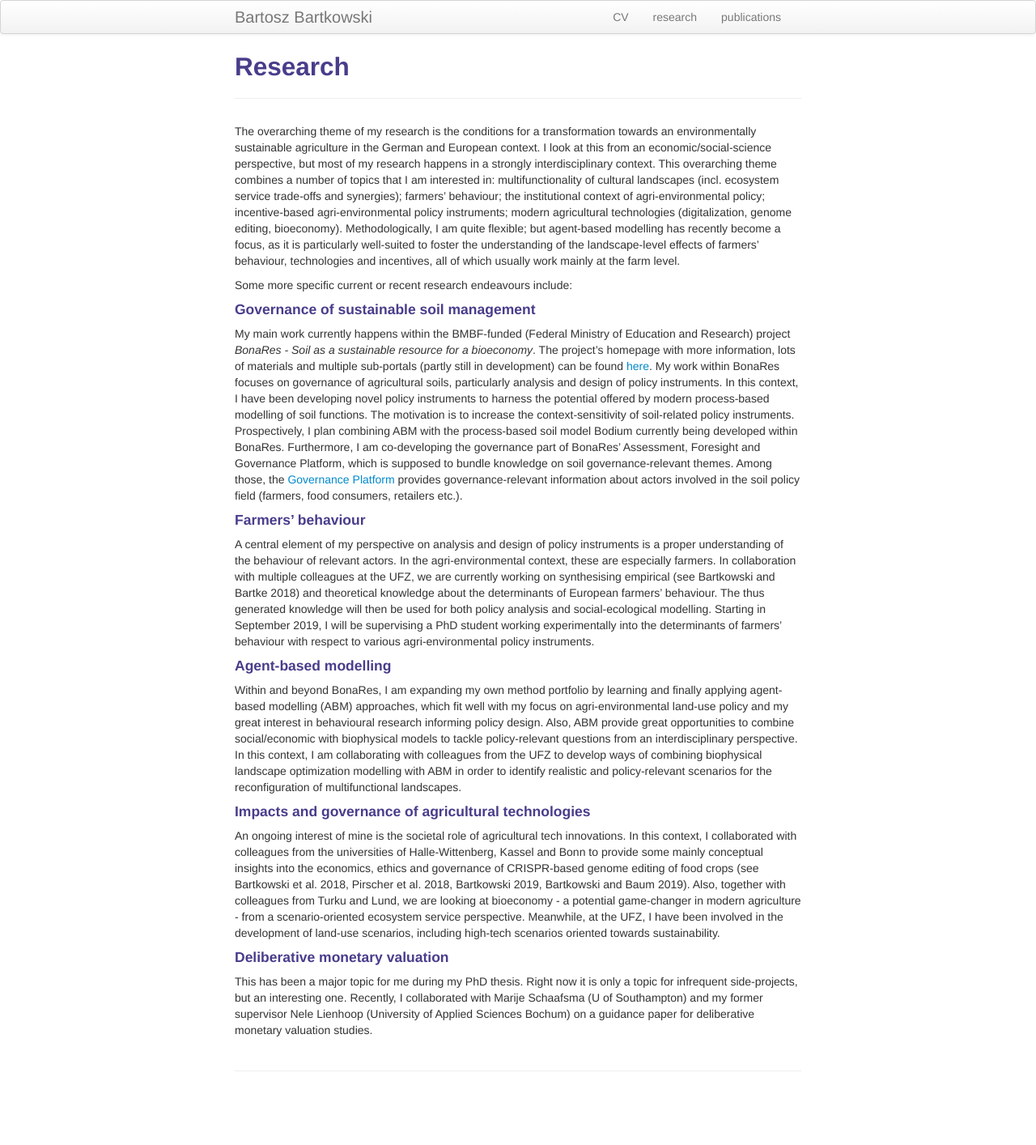
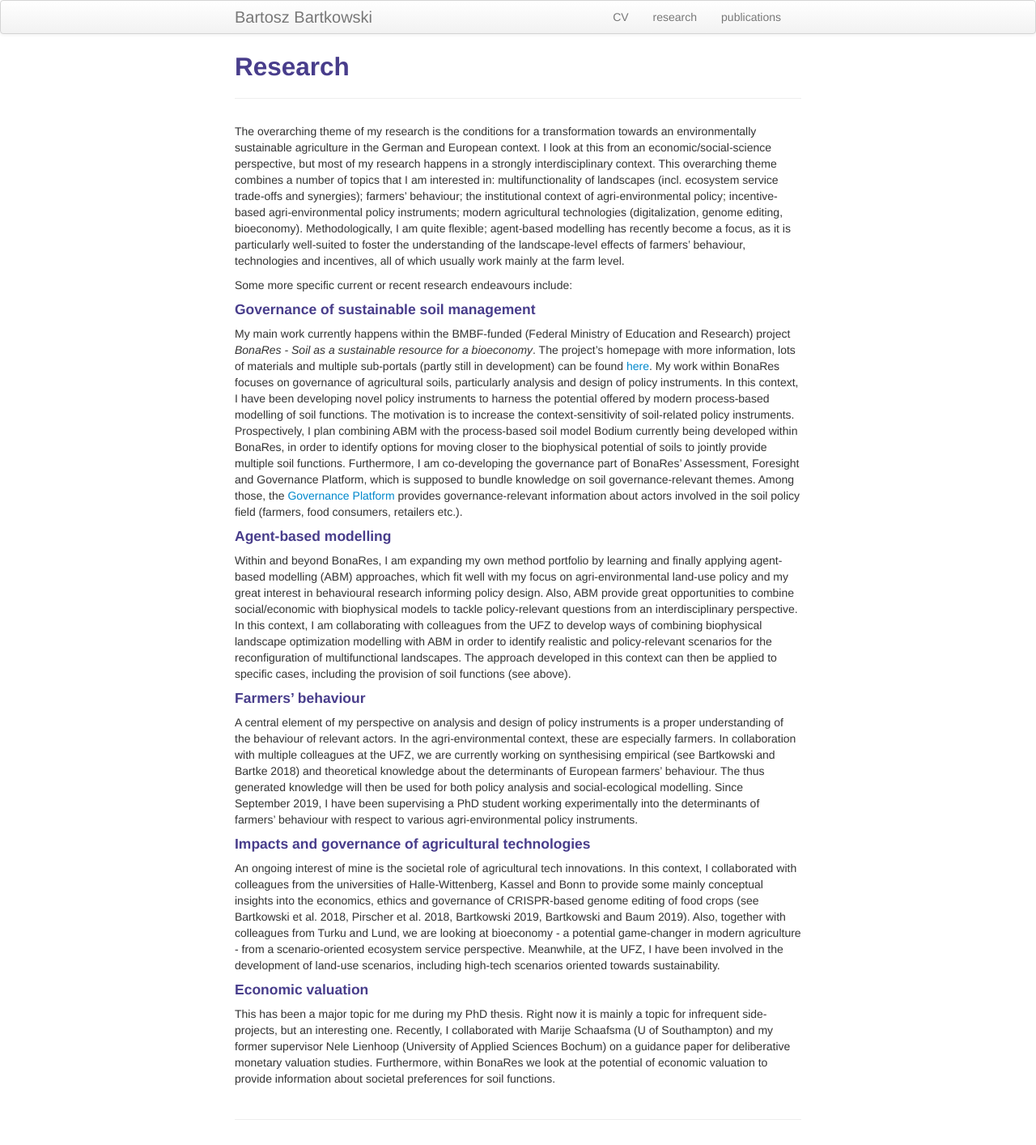
Before and after one commit to BartoszBartk/BartoszBartk.github.io, a Jekyll site: the page built from pages/research.md, in a window 1280 px wide. Shown: the whole page at 81% size. Built offline with Jekyll 4.4.1, drawn with Linux system fonts in a browser that asks for light colours; before the commit the page ends 1354 px from its top, so only the background shows below that.

Commit message:
some updates

```diff
--- a/pages/research.md
+++ b/pages/research.md
@@ -4,24 +4,24 @@ title: Research
 description: Current research activities
 ---
 
-The overarching theme of my research is the conditions for a transformation towards an environmentally sustainable agriculture in the German and European context. I look at this from an economic/social-science perspective, but most of my research happens in a strongly interdisciplinary context. This overarching theme combines a number of topics that I am interested in: multifunctionality of cultural landscapes (incl. ecosystem service trade-offs and synergies); farmers' behaviour; the institutional context of agri-environmental policy; incentive-based agri-environmental policy instruments; modern agricultural technologies (digitalization, genome editing, bioeconomy). Methodologically, I am quite flexible; but agent-based modelling has recently become a focus, as it is particularly well-suited to foster the understanding of the landscape-level effects of farmers' behaviour, technologies and incentives, all of which usually work mainly at the farm level.
+The overarching theme of my research is the conditions for a transformation towards an environmentally sustainable agriculture in the German and European context. I look at this from an economic/social-science perspective, but most of my research happens in a strongly interdisciplinary context. This overarching theme combines a number of topics that I am interested in: multifunctionality of landscapes (incl. ecosystem service trade-offs and synergies); farmers' behaviour; the institutional context of agri-environmental policy; incentive-based agri-environmental policy instruments; modern agricultural technologies (digitalization, genome editing, bioeconomy). Methodologically, I am quite flexible; agent-based modelling has recently become a focus, as it is particularly well-suited to foster the understanding of the landscape-level effects of farmers' behaviour, technologies and incentives, all of which usually work mainly at the farm level.
 
 Some more specific current or recent research endeavours include:
 
 #### Governance of sustainable soil management
-My main work currently happens within the BMBF-funded (Federal Ministry of Education and Research) project <i>BonaRes - Soil as a sustainable resource for a bioeconomy</i>. The project's homepage with more information, lots of materials and multiple sub-portals (partly still in development) can be found <a href="https://www.bonares.de/">here</a>. My work within BonaRes focuses on governance of agricultural soils, particularly analysis and design of policy instruments. In this context, I have been developing novel policy instruments to harness the potential offered by modern process-based modelling of soil functions. The motivation is to increase the context-sensitivity of soil-related policy instruments. Prospectively, I plan combining ABM with the process-based soil model Bodium currently being developed within BonaRes. Furthermore, I am co-developing the governance part of BonaRes' Assessment, Foresight and Governance Platform, which is supposed to bundle knowledge on soil governance-relevant themes. Among those, the <a href="https://www.bonares.de/socioeconomics/governanceinstruments">Governance Platform</a> provides governance-relevant information about actors involved in the soil policy field (farmers, food consumers, retailers etc.).
+My main work currently happens within the BMBF-funded (Federal Ministry of Education and Research) project <i>BonaRes - Soil as a sustainable resource for a bioeconomy</i>. The project's homepage with more information, lots of materials and multiple sub-portals (partly still in development) can be found <a href="https://www.bonares.de/">here</a>. My work within BonaRes focuses on governance of agricultural soils, particularly analysis and design of policy instruments. In this context, I have been developing novel policy instruments to harness the potential offered by modern process-based modelling of soil functions. The motivation is to increase the context-sensitivity of soil-related policy instruments. Prospectively, I plan combining ABM with the process-based soil model Bodium currently being developed within BonaRes, in order to identify options for moving closer to the biophysical potential of soils to jointly provide multiple soil functions. Furthermore, I am co-developing the governance part of BonaRes' Assessment, Foresight and Governance Platform, which is supposed to bundle knowledge on soil governance-relevant themes. Among those, the <a href="https://www.bonares.de/socioeconomics/governanceinstruments">Governance Platform</a> provides governance-relevant information about actors involved in the soil policy field (farmers, food consumers, retailers etc.).
+
+#### Agent-based modelling
+Within and beyond BonaRes, I am expanding my own method portfolio by learning and finally applying agent-based modelling (ABM) approaches, which fit well with my focus on agri-environmental land-use policy and my great interest in behavioural research informing policy design. Also, ABM provide great opportunities to combine social/economic with biophysical models to tackle policy-relevant questions from an interdisciplinary perspective. In this context, I am collaborating with colleagues from the UFZ to develop ways of combining biophysical landscape optimization modelling with ABM in order to identify realistic and policy-relevant scenarios for the reconfiguration of multifunctional landscapes. The approach developed in this context can then be applied to specific cases, including the provision of soil functions (see above).
 
 #### Farmers' behaviour
-A central element of my perspective on analysis and design of policy instruments is a proper understanding of the behaviour of relevant actors. In the agri-environmental context, these are especially farmers. In collaboration with multiple colleagues at the UFZ, we are currently working on synthesising empirical (see Bartkowski and Bartke 2018) and theoretical knowledge about the determinants of European farmers' behaviour. The thus generated knowledge will then be used for both policy analysis and social-ecological modelling. Starting in September 2019, I will be supervising a PhD student working experimentally into the determinants of farmers' behaviour with respect to various agri-environmental policy instruments.
-
-#### Agent-based modelling
-Within and beyond BonaRes, I am expanding my own method portfolio by learning and finally applying agent-based modelling (ABM) approaches, which fit well with my focus on agri-environmental land-use policy and my great interest in behavioural research informing policy design. Also, ABM provide great opportunities to combine social/economic with biophysical models to tackle policy-relevant questions from an interdisciplinary perspective. In this context, I am collaborating with colleagues from the UFZ to develop ways of combining biophysical landscape optimization modelling with ABM in order to identify realistic and policy-relevant scenarios for the reconfiguration of multifunctional landscapes.
+A central element of my perspective on analysis and design of policy instruments is a proper understanding of the behaviour of relevant actors. In the agri-environmental context, these are especially farmers. In collaboration with multiple colleagues at the UFZ, we are currently working on synthesising empirical (see Bartkowski and Bartke 2018) and theoretical knowledge about the determinants of European farmers' behaviour. The thus generated knowledge will then be used for both policy analysis and social-ecological modelling. Since September 2019, I have been supervising a PhD student working experimentally into the determinants of farmers' behaviour with respect to various agri-environmental policy instruments.
 
 #### Impacts and governance of agricultural technologies
 An ongoing interest of mine is the societal role of agricultural tech innovations. In this context, I collaborated with colleagues from the universities of Halle-Wittenberg, Kassel and Bonn to provide some mainly conceptual insights into the economics, ethics and governance of CRISPR-based genome editing of food crops (see Bartkowski et al. 2018, Pirscher et al. 2018, Bartkowski 2019, Bartkowski and Baum 2019). Also, together with colleagues from Turku and Lund, we are looking at bioeconomy - a potential game-changer in modern agriculture - from a scenario-oriented ecosystem service perspective. Meanwhile, at the UFZ, I have been involved in the development of land-use scenarios, including high-tech scenarios oriented towards sustainability.
 
-#### Deliberative monetary valuation
-This has been a major topic for me during my PhD thesis. Right now it is only a topic for infrequent side-projects, but an interesting one. Recently, I collaborated with Marije Schaafsma (U of Southampton) and my former supervisor Nele Lienhoop (University of Applied Sciences Bochum) on a guidance paper for deliberative monetary valuation studies.
+#### Economic valuation
+This has been a major topic for me during my PhD thesis. Right now it is mainly a topic for infrequent side-projects, but an interesting one. Recently, I collaborated with Marije Schaafsma (U of Southampton) and my former supervisor Nele Lienhoop (University of Applied Sciences Bochum) on a guidance paper for deliberative monetary valuation studies. Furthermore, within BonaRes we look at the potential of economic valuation to provide information about societal preferences for soil functions.
 
 <!-- [click here for the most recent version of the paper]({{ BASE_PATH}}/pages/working_papers/sample-working-paper.pdf) -->
 
```
Also changed, not shown: index.md (+1 -1 lines), pages/publications.md (+4 -6 lines).
